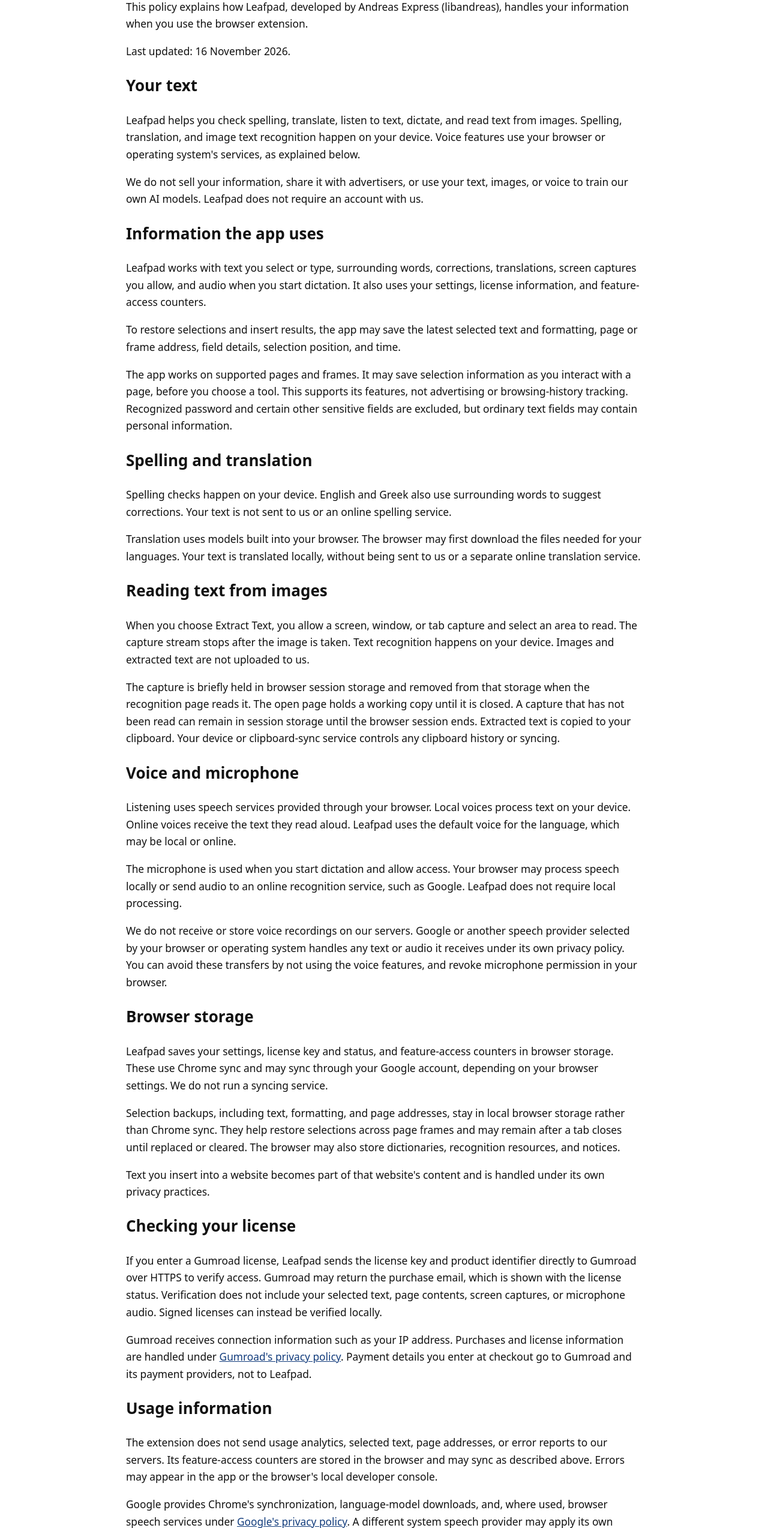
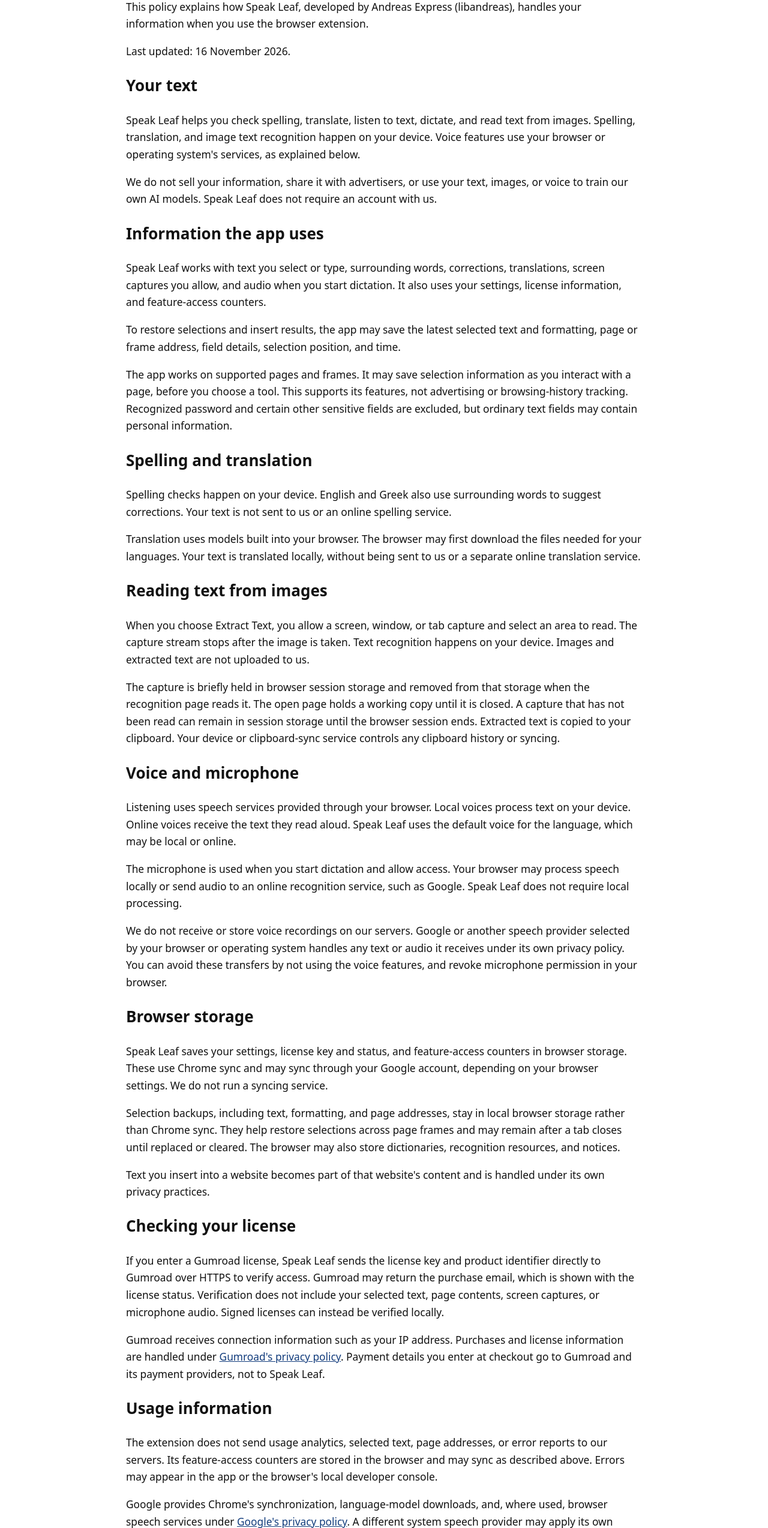
Before and after one commit to libandreas/image-reader-ocr, a plain HTML site: page web/privacy-policy.html in a window 1280 px wide. Shown: the part 223-2770 px from the top of the page at 60% size. Drawn offline with Linux system fonts and the light colour scheme.

Commit message:
Replace remaining Leafpad branding in public pages

```diff
--- a/web/privacy-policy.html
+++ b/web/privacy-policy.html
@@ -3,8 +3,8 @@
 <head>
 <meta charset="UTF-8">
 <meta name="viewport" content="width=device-width, initial-scale=1">
-<title>Privacy policy - Leafpad</title>
-<meta name="description" content="How Leafpad uses, stores, and handles your information.">
+<title>Privacy policy - Speak Leaf</title>
+<meta name="description" content="How Speak Leaf uses, stores, and handles your information.">
 <link rel="stylesheet" href="styles.css">
 <link rel="stylesheet" href="contact-theme.css">
 <link rel="icon" href="favicon-7.png" type="image/png">
@@ -40,16 +40,16 @@
 		<section class="contact-card">
 			<div>
 				<div class="contact-kicker">Privacy policy</div>
-				<h1 class="text-1">How Leafpad handles your information</h1>
+				<h1 class="text-1">How Speak Leaf handles your information</h1>
 			</div>
 			<article class="html">
-<p>This policy explains how Leafpad, developed by Andreas Express (libandreas), handles your information when you use the browser extension.</p>
+<p>This policy explains how Speak Leaf, developed by Andreas Express (libandreas), handles your information when you use the browser extension.</p>
 <p>Last updated: 16 November 2026.</p>
 <h2>Your text</h2>
-<p>Leafpad helps you check spelling, translate, listen to text, dictate, and read text from images. Spelling, translation, and image text recognition happen on your device. Voice features use your browser or operating system's services, as explained below.</p>
-<p>We do not sell your information, share it with advertisers, or use your text, images, or voice to train our own AI models. Leafpad does not require an account with us.</p>
+<p>Speak Leaf helps you check spelling, translate, listen to text, dictate, and read text from images. Spelling, translation, and image text recognition happen on your device. Voice features use your browser or operating system's services, as explained below.</p>
+<p>We do not sell your information, share it with advertisers, or use your text, images, or voice to train our own AI models. Speak Leaf does not require an account with us.</p>
 <h2>Information the app uses</h2>
-<p>Leafpad works with text you select or type, surrounding words, corrections, translations, screen captures you allow, and audio when you start dictation. It also uses your settings, license information, and feature-access counters.</p>
+<p>Speak Leaf works with text you select or type, surrounding words, corrections, translations, screen captures you allow, and audio when you start dictation. It also uses your settings, license information, and feature-access counters.</p>
 <p>To restore selections and insert results, the app may save the latest selected text and formatting, page or frame address, field details, selection position, and time.</p>
 <p>The app works on supported pages and frames. It may save selection information as you interact with a page, before you choose a tool. This supports its features, not advertising or browsing-history tracking. Recognized password and certain other sensitive fields are excluded, but ordinary text fields may contain personal information.</p>
 <h2>Spelling and translation</h2>
@@ -59,26 +59,26 @@
 <p>When you choose Extract Text, you allow a screen, window, or tab capture and select an area to read. The capture stream stops after the image is taken. Text recognition happens on your device. Images and extracted text are not uploaded to us.</p>
 <p>The capture is briefly held in browser session storage and removed from that storage when the recognition page reads it. The open page holds a working copy until it is closed. A capture that has not been read can remain in session storage until the browser session ends. Extracted text is copied to your clipboard. Your device or clipboard-sync service controls any clipboard history or syncing.</p>
 <h2>Voice and microphone</h2>
-<p>Listening uses speech services provided through your browser. Local voices process text on your device. Online voices receive the text they read aloud. Leafpad uses the default voice for the language, which may be local or online.</p>
-<p>The microphone is used when you start dictation and allow access. Your browser may process speech locally or send audio to an online recognition service, such as Google. Leafpad does not require local processing.</p>
+<p>Listening uses speech services provided through your browser. Local voices process text on your device. Online voices receive the text they read aloud. Speak Leaf uses the default voice for the language, which may be local or online.</p>
+<p>The microphone is used when you start dictation and allow access. Your browser may process speech locally or send audio to an online recognition service, such as Google. Speak Leaf does not require local processing.</p>
 <p>We do not receive or store voice recordings on our servers. Google or another speech provider selected by your browser or operating system handles any text or audio it receives under its own privacy policy. You can avoid these transfers by not using the voice features, and revoke microphone permission in your browser.</p>
 <h2>Browser storage</h2>
-<p>Leafpad saves your settings, license key and status, and feature-access counters in browser storage. These use Chrome sync and may sync through your Google account, depending on your browser settings. We do not run a syncing service.</p>
+<p>Speak Leaf saves your settings, license key and status, and feature-access counters in browser storage. These use Chrome sync and may sync through your Google account, depending on your browser settings. We do not run a syncing service.</p>
 <p>Selection backups, including text, formatting, and page addresses, stay in local browser storage rather than Chrome sync. They help restore selections across page frames and may remain after a tab closes until replaced or cleared. The browser may also store dictionaries, recognition resources, and notices.</p>
 <p>Text you insert into a website becomes part of that website's content and is handled under its own privacy practices.</p>
 <h2>Checking your license</h2>
-<p>If you enter a Gumroad license, Leafpad sends the license key and product identifier directly to Gumroad over HTTPS to verify access. Gumroad may return the purchase email, which is shown with the license status. Verification does not include your selected text, page contents, screen captures, or microphone audio. Signed licenses can instead be verified locally.</p>
-<p>Gumroad receives connection information such as your IP address. Purchases and license information are handled under <a href="https://gumroad.com/privacy">Gumroad's privacy policy</a>. Payment details you enter at checkout go to Gumroad and its payment providers, not to Leafpad.</p>
+<p>If you enter a Gumroad license, Speak Leaf sends the license key and product identifier directly to Gumroad over HTTPS to verify access. Gumroad may return the purchase email, which is shown with the license status. Verification does not include your selected text, page contents, screen captures, or microphone audio. Signed licenses can instead be verified locally.</p>
+<p>Gumroad receives connection information such as your IP address. Purchases and license information are handled under <a href="https://gumroad.com/privacy">Gumroad's privacy policy</a>. Payment details you enter at checkout go to Gumroad and its payment providers, not to Speak Leaf.</p>
 <h2>Usage information</h2>
 <p>The extension does not send usage analytics, selected text, page addresses, or error reports to our servers. Its feature-access counters are stored in the browser and may sync as described above. Errors may appear in the app or the browser's local developer console.</p>
 <p>Google provides Chrome's synchronization, language-model downloads, and, where used, browser speech services under <a href="https://policies.google.com/privacy">Google's privacy policy</a>. A different system speech provider may apply its own policy. The Chrome Web Store may also provide installation and store-performance statistics under Google's policies.</p>
 <h2>Protecting your information</h2>
-<p>Leafpad follows the Chrome Web Store User Data Policy, including its Limited Use requirements. This includes information received through Google APIs. We use information only to provide and improve the app's stated features and maintain their security and reliability. We do not use it for personalized advertising, data brokerage, or credit decisions.</p>
+<p>Speak Leaf follows the Chrome Web Store User Data Policy, including its Limited Use requirements. This includes information received through Google APIs. We use information only to provide and improve the app's stated features and maintain their security and reliability. We do not use it for personalized advertising, data brokerage, or credit decisions.</p>
 <p>We share information only as described for the features you use, where necessary for security, or when required by law. We do not allow people to read your content unless you explicitly agree to share particular information for support, access is necessary for security, or the law requires it.</p>
 <p>License verification uses HTTPS. Local data relies on your browser's storage and device security. Protect your browser profile and review the permissions you grant to websites and extensions.</p>
 <h2>Removing your information</h2>
 <p>You can remove your saved license key in the extension settings. Clear the extension's browser storage or uninstall it to remove its stored settings and selection backups. Manage synced copies through Chrome's sync settings. Close the text-recognition page to release its working image, and clear your clipboard history separately if needed. Browser-managed translation models and speech resources are managed by Chrome or your operating system.</p>
-<p>Removing Leafpad does not delete text you inserted into a website, copied elsewhere, or information already held by Gumroad, Google, or another provider. Use that service's controls or contact it to request deletion. If you send us a support message, we use the information you provide to respond and resolve the request; contact us to request its deletion, subject to any legal retention requirements.</p>
+<p>Removing Speak Leaf does not delete text you inserted into a website, copied elsewhere, or information already held by Gumroad, Google, or another provider. Use that service's controls or contact it to request deletion. If you send us a support message, we use the information you provide to respond and resolve the request; contact us to request its deletion, subject to any legal retention requirements.</p>
 <h2>Changes to this policy</h2>
 <p>We may update this policy when the app or the way it handles information changes.</p>
 <h2>Contact</h2>
```
Also changed, not shown: LICENSE.html (+1 -1 lines), index-el.html (+1 -1 lines), index.html (+1 -1 lines).
